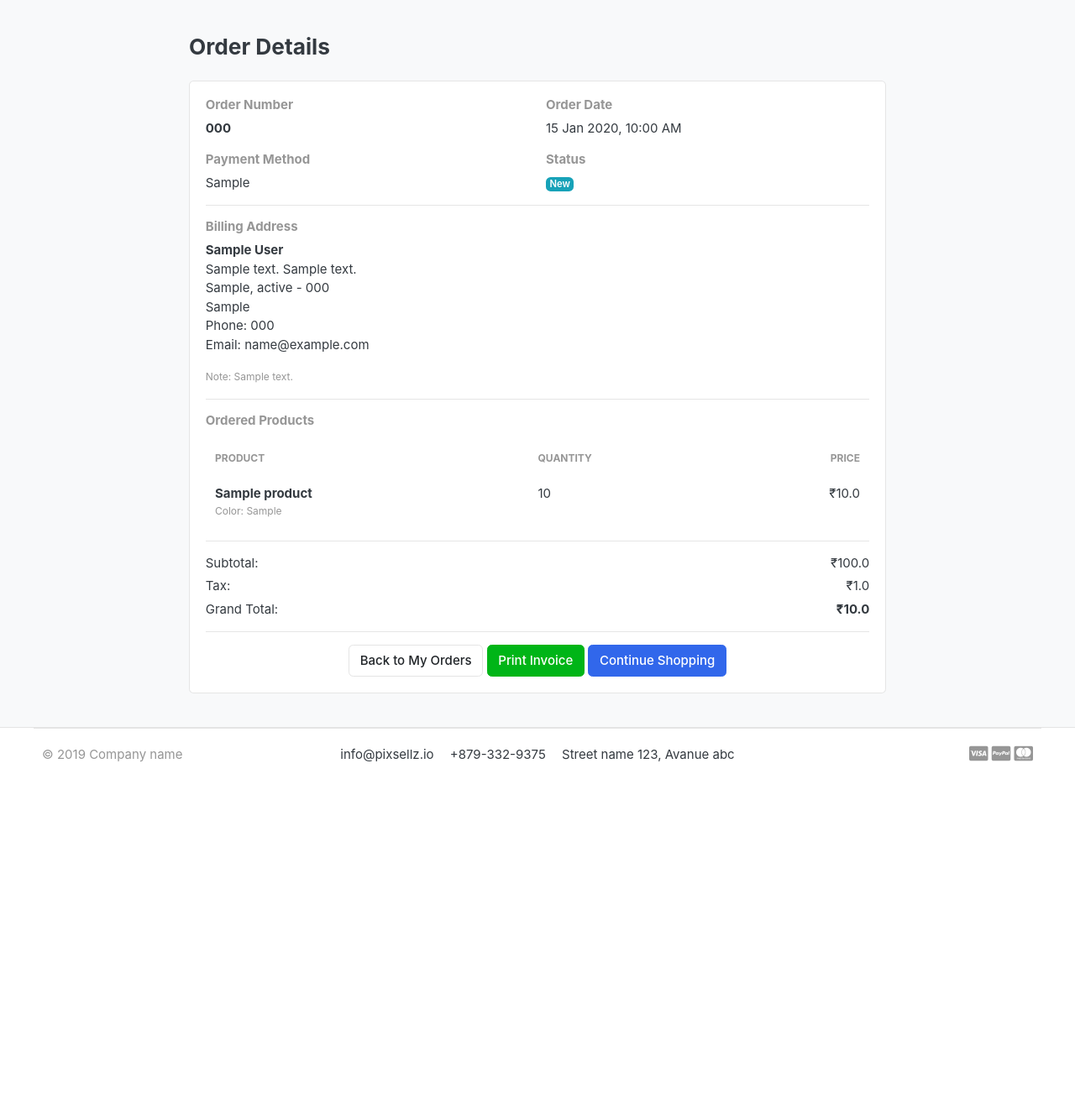
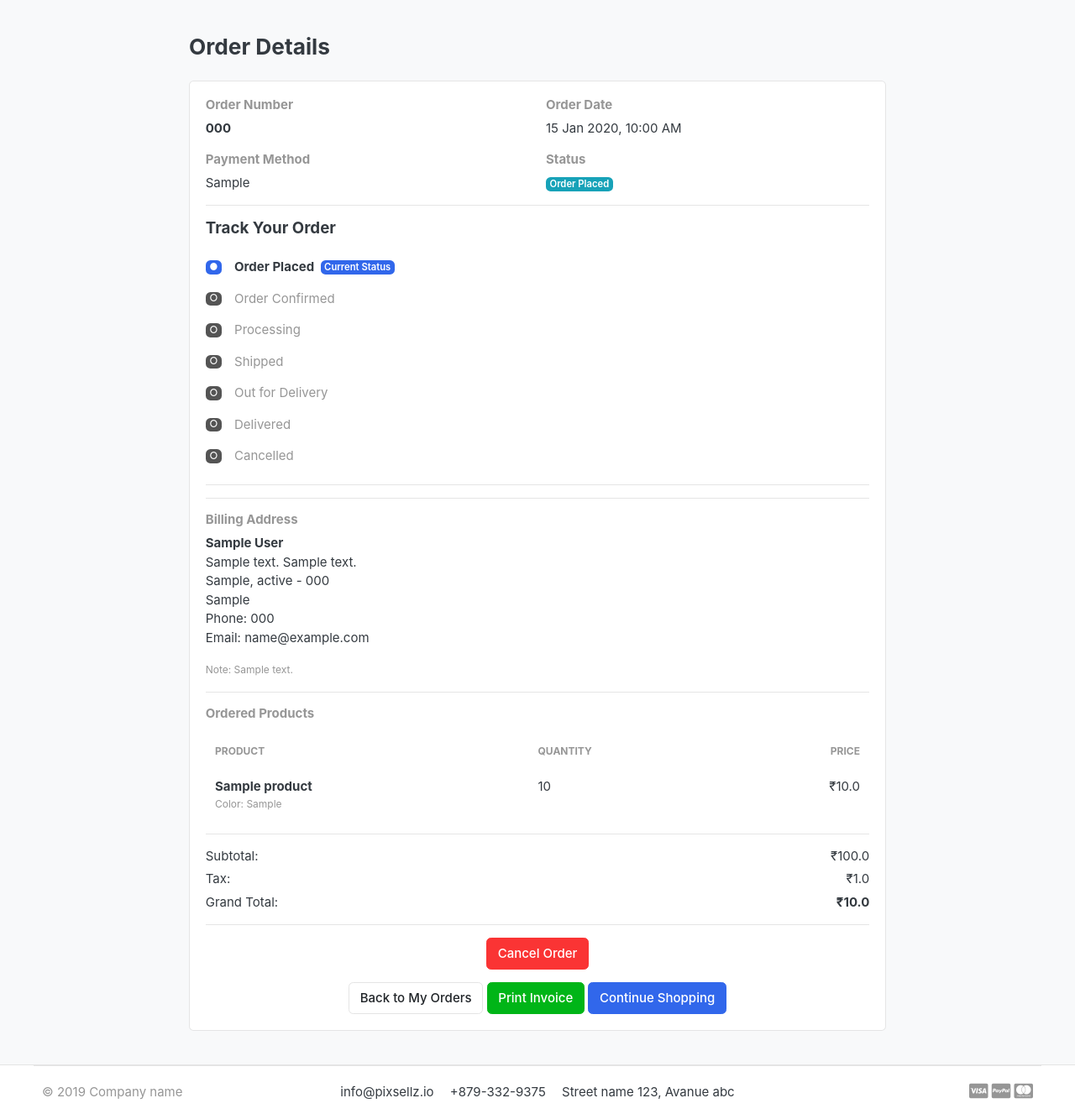
Before and after one commit to patidarharshita361-bit/great-django, a Django app: page /orders/order_detail/000/ in a window 1280 px wide. Shown: the part 151-1484 px from the top of the page at 84% size. Before the commit the page ends 1059 px from the top, so only its background shows below. Run offline with Django 5.2, Linux system fonts and the light colour scheme; a user stored in the database is signed in; tables that the repository leaves empty hold one stand-in row (values such as "Sample post"); some libraries are stand-ins or nearby versions; some web fonts are replaced.

Commit message:
Improve order tracking and cancellation system

```diff
--- a/gretkart/orders/models.py
+++ b/gretkart/orders/models.py
@@ -8,11 +8,14 @@ from store.models import product, Variation
 
 class Order(models.Model):
     STATUS = (
-        ('New', 'New'),
-        ('Accepted', 'Accepted'),
-        ('Completed', 'Completed'),
-        ('Cancelled', 'Cancelled'),
-    )
+    ('New', 'Order Placed'),
+    ('Accepted', 'Order Confirmed'),
+    ('Processing', 'Processing'),
+    ('Shipped', 'Shipped'),
+    ('Out for Delivery', 'Out for Delivery'),
+    ('Completed', 'Delivered'),
+    ('Cancelled', 'Cancelled'),
+)
 
     user = models.ForeignKey(Account, on_delete=models.SET_NULL, null=True)
     order_number = models.CharField(max_length=30, blank=True)
--- a/gretkart/orders/urls.py
+++ b/gretkart/orders/urls.py
@@ -6,4 +6,5 @@ urlpatterns = [
     path('place_order/', views.place_order, name='place_order'),
     path('order_complete/', views.order_complete, name='order_complete'),
     path('order_detail/<str:order_number>/', views.order_detail, name='order_detail'),
+    path('cancel_order/<str:order_number>/', views.cancel_order, name='cancel_order'),
 ]
--- a/gretkart/orders/views.py
+++ b/gretkart/orders/views.py
@@ -9,7 +9,22 @@ from carts.models import Cart, CartItem
 from carts.views import _cart_id
 from .models import Order, OrderProduct
 
+def get_tracking_steps(order):
+    statuses = Order.STATUS
 
+    if order.status == 'Cancelled':
+        return []
+
+    current_index = [status[0] for status in statuses].index(order.status)
+
+    return [
+        {
+            'name': label,
+            'completed': index < current_index,
+            'current': index == current_index,
+        }
+        for index, (value, label) in enumerate(statuses)
+    ]
 @login_required(login_url='login')
 def place_order(request):
     if request.method != 'POST':
@@ -109,6 +124,7 @@ def order_complete(request):
         'ordered_products': ordered_products,
         'subtotal': subtotal,
         'show_thanks': True,
+        'tracking_steps': get_tracking_steps(order),
     }
     return render(request, 'orders/order_complete.html', context)
 @login_required(login_url='login')
@@ -125,5 +141,43 @@ def order_detail(request, order_number):
         'ordered_products': ordered_products,
         'subtotal': subtotal,
         'show_thanks': False,
+        'tracking_steps': get_tracking_steps(order),
     }
     return render(request, 'orders/order_complete.html', context)
+@login_required(login_url='login')
+def cancel_order(request, order_number):
+
+    if request.method != 'POST':
+        return redirect('my_orders')
+
+    with transaction.atomic():
+
+        order = get_object_or_404(
+            Order.objects.select_for_update(),
+            order_number=order_number,
+            user=request.user,
+            is_ordered=True
+        )
+
+        allowed_statuses = ['New', 'Accepted', 'Processing']
+
+        if order.status not in allowed_statuses:
+            messages.error(
+                request,
+                'Sorry! This order cannot be cancelled at its current stage.'
+            )
+
+        else:
+            ordered_products = OrderProduct.objects.select_for_update().filter(order=order)
+
+            for item in ordered_products:
+                product = item.product
+                product.stock += item.quantity
+                product.save(update_fields=['stock'])
+
+            order.status = 'Cancelled'
+            order.save(update_fields=['status', 'updated_at'])
+
+            messages.success(request, 'Your order has been cancelled successfully.')
+
+    return redirect('order_detail', order_number=order_number)
--- a/gretkart/templates/orders/order_complete.html
+++ b/gretkart/templates/orders/order_complete.html
@@ -36,10 +36,51 @@
                 </div>
                 <div class="col-md-6">
                     <h6 class="text-muted">Status</h6>
-                    <p><span class="badge badge-info">{{ order.status }}</span></p>
+                    <p><span class="badge badge-info">{{ order.get_status_display }}</span></p>
                 </div>
             </div>
+<hr>
 
+<h5 class="mb-4">Track Your Order</h5>
+
+{% if order.status == 'Cancelled' %}
+
+    <div class="alert alert-danger">
+        <i class="fas fa-times-circle"></i>
+        This order has been cancelled.
+    </div>
+
+{% else %}
+
+    <div class="order-tracking mb-4">
+
+        {% for step in tracking_steps %}
+
+            <div class="d-flex align-items-center mb-3">
+
+                {% if step.completed %}
+                    <span class="badge badge-success mr-3">✓</span>
+                    <span>{{ step.name }}</span>
+
+                {% elif step.current %}
+                    <span class="badge badge-primary mr-3">●</span>
+                    <strong>{{ step.name }}</strong>
+                    <span class="badge badge-primary ml-2">Current Status</span>
+
+                {% else %}
+                    <span class="badge badge-secondary mr-3">○</span>
+                    <span class="text-muted">{{ step.name }}</span>
+                {% endif %}
+
+            </div>
+
+        {% endfor %}
+
+    </div>
+
+{% endif %}
+
+<hr>
             <hr>
 
             <h6 class="text-muted">Billing Address</h6>
@@ -101,6 +142,25 @@
 
             <hr>
             <div class="text-center">
+                {% if not show_thanks %}
+    {% if order.status == 'New' or order.status == 'Accepted' or order.status == 'Processing' %}
+
+        <form method="POST"
+              action="{% url 'cancel_order' order.order_number %}"
+              class="mb-3">
+
+            {% csrf_token %}
+
+            <button type="submit"
+                    class="btn btn-danger"
+                    onclick="return confirm('Are you sure you want to cancel this order?')">
+                Cancel Order
+            </button>
+
+        </form>
+
+    {% endif %}
+{% endif %}
                             {% if not show_thanks %}
                     <a href="{% url 'my_orders' %}" class="btn btn-light">Back to My Orders</a>
                 {% endif %}
```
Also changed, not shown: gretkart/templates/accounts/my_orders.html (+20 -1 lines), gretkart/orders/migrations/0002_alter_order_status.py (added), gretkart/orders/migrations/0003_alter_order_status.py (added).
